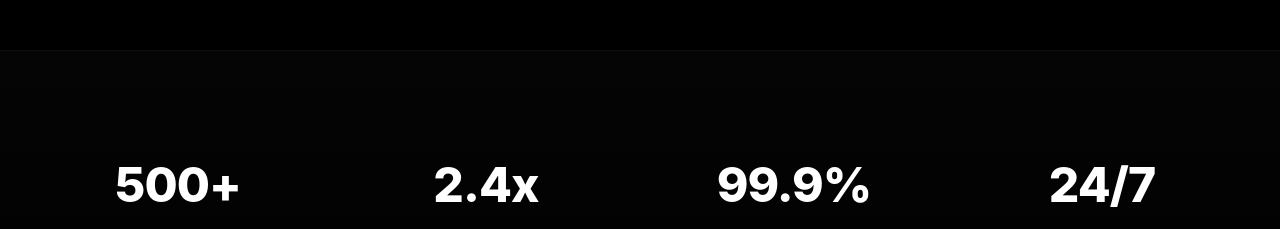
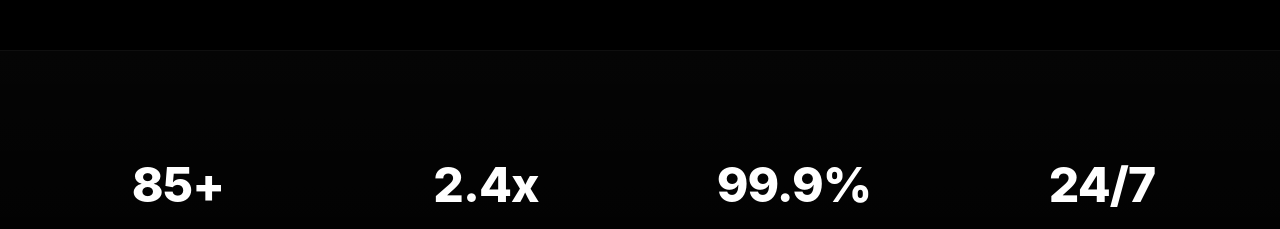
Before and after one commit to catalystcompany/catalystanalytics, a website: page index.html in a window 1280 px wide. Shown: the part 1920-2149 px from the top of the page. Drawn offline with Linux system fonts and the light colour scheme.

Commit message:
Update index.html

```diff
--- a/index.html
+++ b/index.html
@@ -524,7 +524,7 @@
     <section class="stats">
         <div class="stats-container">
             <div class="stat-item">
-                <h4>500+</h4>
+                <h4>85+</h4>
                 <p>Experiments Delivered</p>
             </div>
             <div class="stat-item">
```
